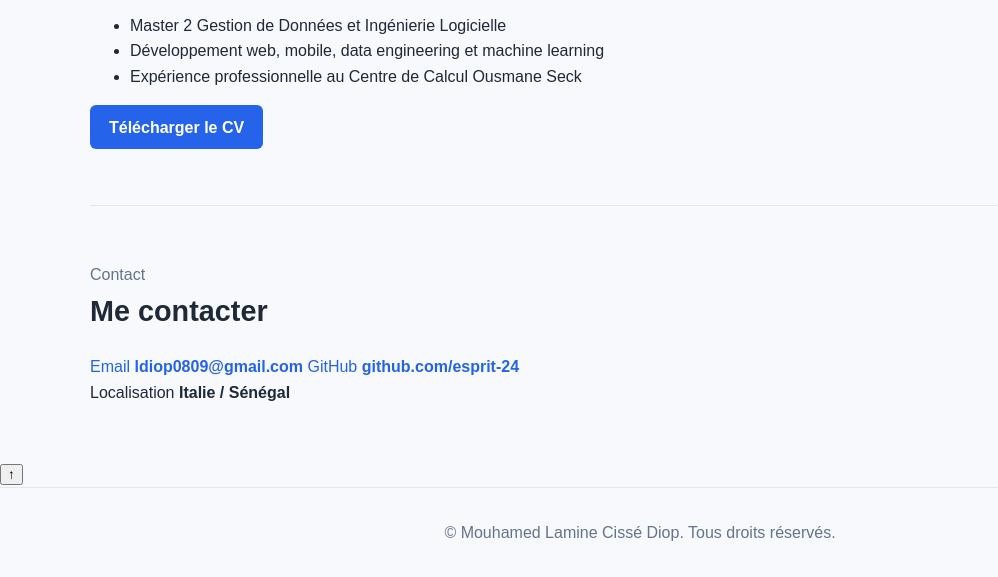
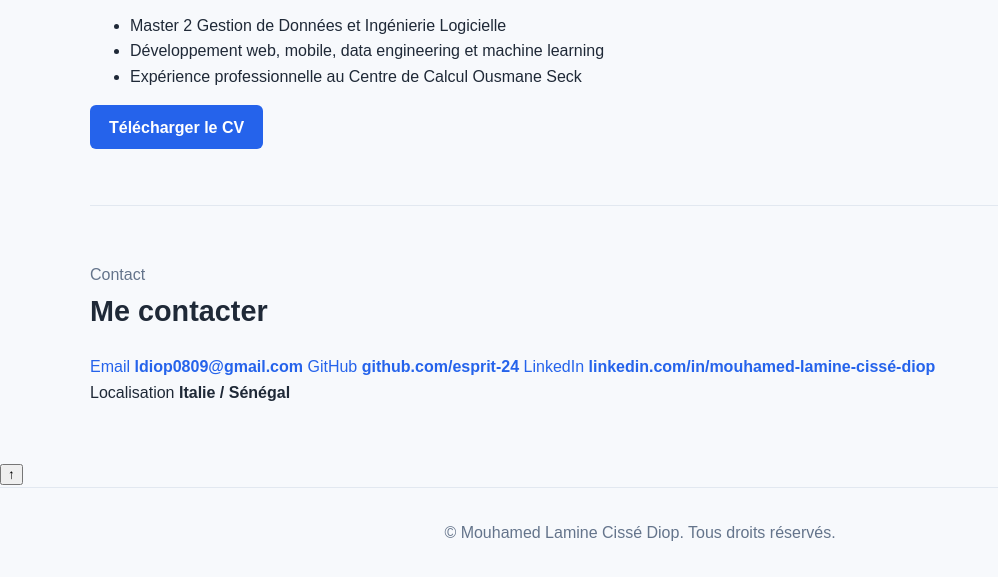
Before and after one commit to esprit-24/portfolio-mlcd, a plain HTML site: page index.html in a window 1280 px wide. Shown: the part 3609-4186 px from the top of the page, without its empty margins (0-998 px from the left). Drawn offline with Linux system fonts and the light colour scheme.

Commit message:
Ajouter le lien LinkedIn

```diff
--- a/index.html
+++ b/index.html
@@ -293,6 +293,11 @@
                         <strong>github.com/esprit-24</strong>
                     </a>
 
+                    <a href="https://www.linkedin.com/in/mouhamed-lamine-ciss%C3%A9-diop-694775361" target="_blank" rel="noopener noreferrer" class="contact-card">
+                        <span>LinkedIn</span>
+                        <strong>linkedin.com/in/mouhamed-lamine-cissé-diop</strong>
+                    </a>
+
                     <div class="contact-card">
                         <span>Localisation</span>
                         <strong>Italie / Sénégal</strong>
```
